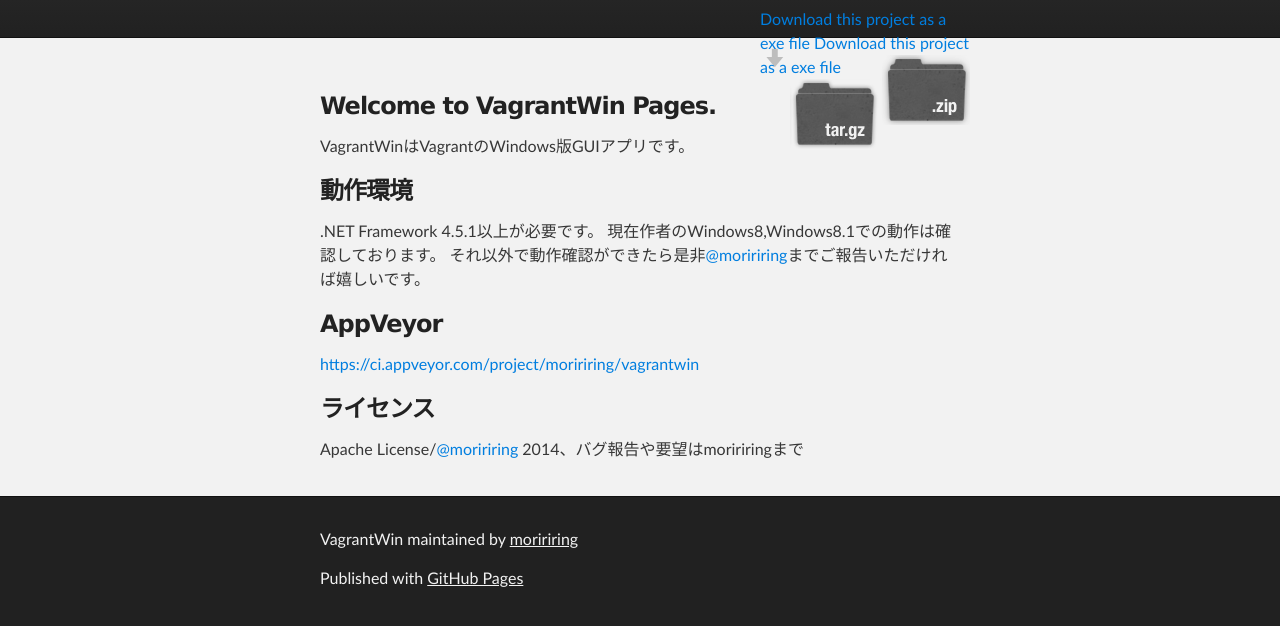
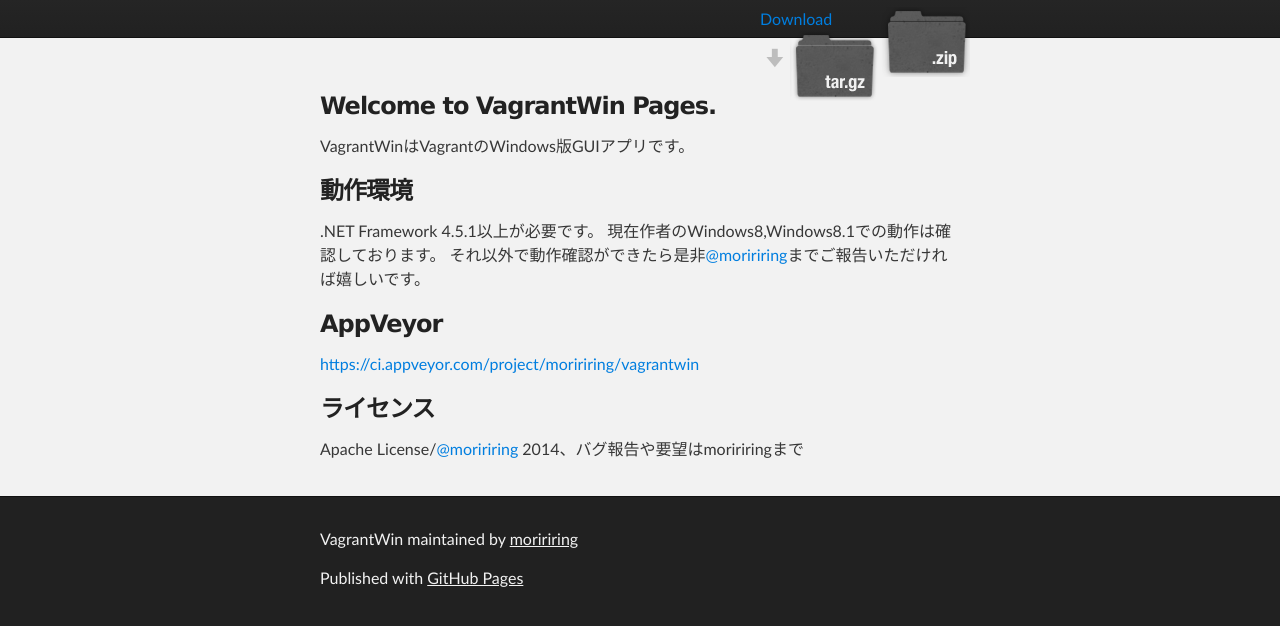
Before and after one commit to moririring/VagrantWin, a plain HTML site: page index.html in a window 1280 px wide. Shown: the part 172-798 px from the top of the page. Drawn offline with Linux system fonts and the light colour scheme.

Commit message:
アイコン？

```diff
--- a/index.html
+++ b/index.html
@@ -22,8 +22,8 @@
           <h2 id="project_tagline">the Vagrant GUI client for Windows</h2>
 
             <section id="downloads">
-              <a data-icon="octicon-cloud-download" href="https://github.com/moririring/VagrantWin/releases/download/0.08/VagrantWin.exe">Download this project as a exe file</a>
-              <a class="exe_download_link" href="https://github.com/moririring/VagrantWin/exeball/master">Download this project as a exe file</a>
+
+              <a href="https://github.com/moririring/VagrantWin/releases/download/0.08/VagrantWin.exe" class="github-button" data-style="mega" data-icon="octicon-cloud-download">Download</a>
               <a class="zip_download_link" href="https://github.com/moririring/VagrantWin/zipball/master">Download this project as a .zip file</a>
               <a class="tar_download_link" href="https://github.com/moririring/VagrantWin/tarball/master">Download this project as a tar.gz file</a>
             </section>
```
